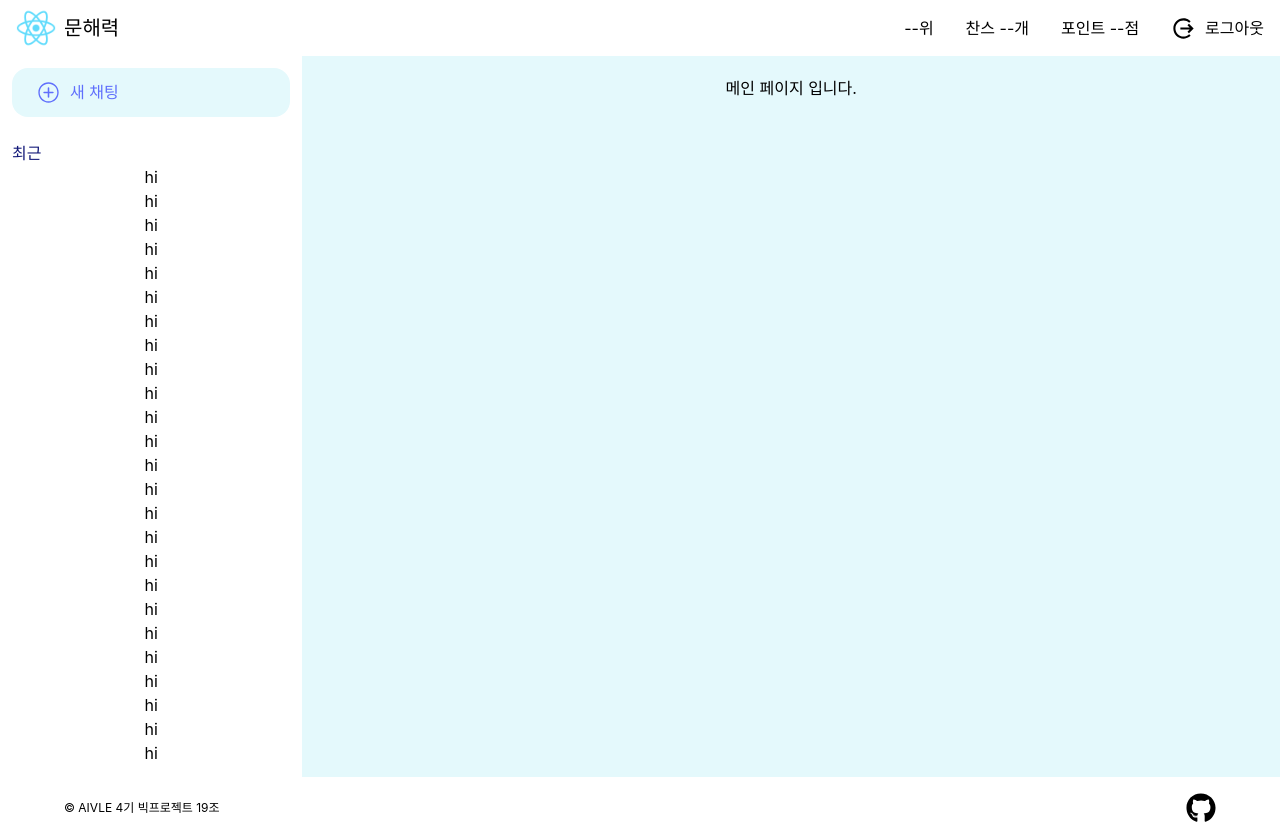
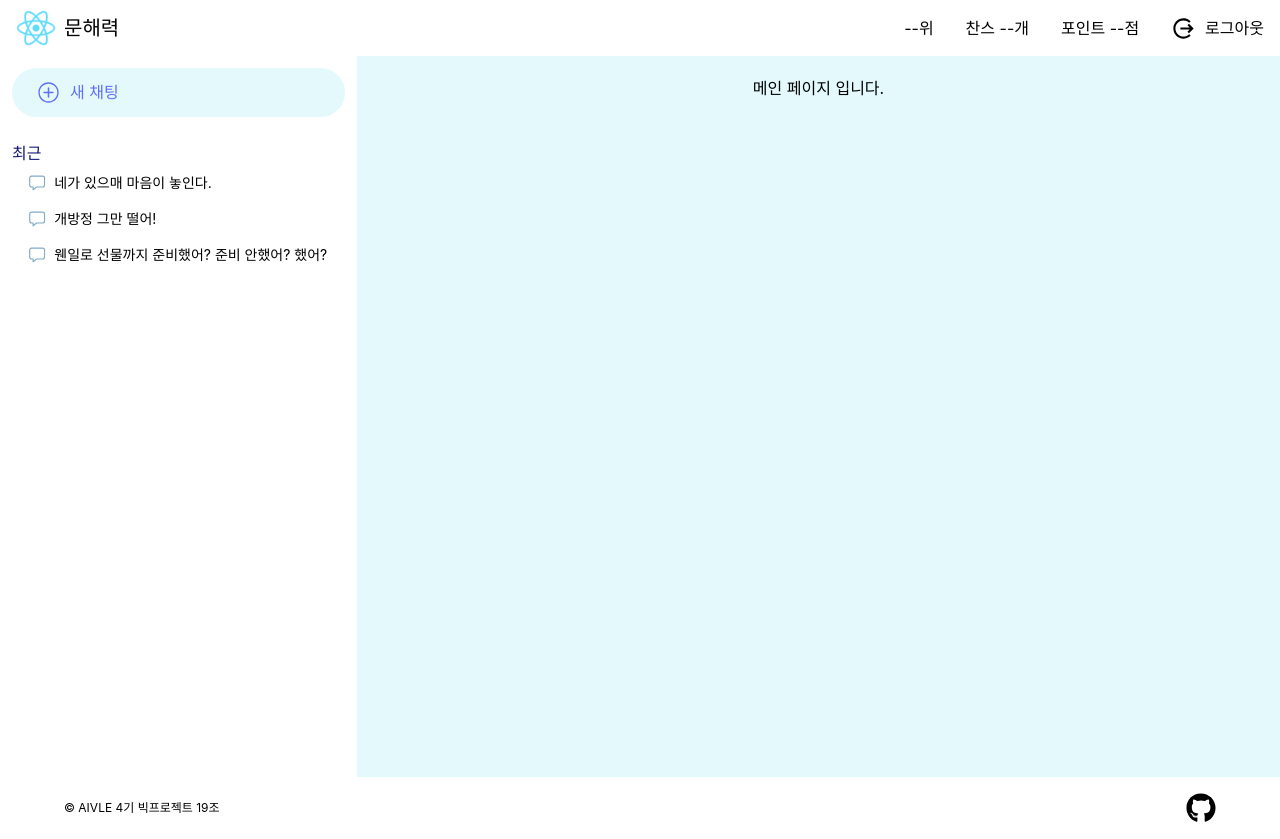
Before and after one commit to yewon-saurus/Aivle_BigProjectFE_19, a React (Create React App) app: page / in a window 1280 px wide. Built offline with nearby package versions, Linux system fonts and the light colour scheme; some icons are missing.

Commit message:
Update History: HistoriItem 컴포넌트 분리, 더미데이터 테스트

```diff
--- /dev/null
+++ b/src/components/HistoryItem.jsx
@@ -0,0 +1,12 @@
+import { IoChatboxOutline } from "react-icons/io5";
+
+const HistoryItem = ({data}) => {
+    return (
+        <div className="flex gap-2 text-left truncate mx-3 px-4 py-2 hover:bg-[var(--color-primary-300)] rounded-full">
+            <IoChatboxOutline style={{width: '20px', height: 'auto',}} color="var(--color-primary-600)" />
+            <span className="text-sm truncate w-full">{data.sentence}</span>
+        </div>
+    );
+}
+
+export default HistoryItem;
--- a/src/components/NewChatAndHistory.jsx
+++ b/src/components/NewChatAndHistory.jsx
@@ -1,32 +1,37 @@
-import style from "./style.css";
-import React, {useEffect, useRef, useState} from "react";
+import React, {useState} from "react";
+import HistoryItem from "./HistoryItem";
 
 import { IoIosAddCircleOutline } from "react-icons/io";
 
 const tempHistory = [
     {
+        "history_id": 1,
         "solved_day": "2023-12-19 10:21:56",
         "word": "있으매",
         "sentence": "네가 있으매 마음이 놓인다.",
     },
     {
+        "history_id": 2,
         "solved_day": "2023-12-19 11:45:12",
         "word": "개방정",
         "sentence": "개방정 그만 떨어!",
     },
     {
+        "history_id": 3,
         "solved_day": "2023-12-20 17:40:59",
         "word": "웬일",
-        "sentence": "웬일로 선물까지 준비했어?",
+        "sentence": "웬일로 선물까지 준비했어? 준비 안했어? 했어?",
     },
 ];
 
 const NewChatAndHistory = () => {
+    const [history, setHistory] = useState(tempHistory); // 개발 중 임시 데이터로 초기화
+
     return (
         <div className="my-3">
             <div className="px-3">
                 {/* new chat */}
-                <button className="bg-[var(--color-primary-200)] hover:bg-[var(--color-primary-300)] w-full rounded-2xl mt-6 lg:my-0 px-6 py-3">
+                <button className="bg-[var(--color-primary-200)] hover:bg-[var(--color-primary-300)] w-full rounded-full mt-6 lg:my-0 px-6 py-3">
                     <div className="flex text-left text-[var(--color-info-500)]">
                         <IoIosAddCircleOutline size={25} />
                         <span>&nbsp;&nbsp;새 채팅</span>
@@ -39,33 +44,11 @@ const NewChatAndHistory = () => {
                     최근
                 </div>
                 <div className="history">
-                    <div>hi</div>
-                    <div>hi</div>
-                    <div>hi</div>
-                    <div>hi</div>
-                    <div>hi</div>
-                    <div>hi</div>
-                    <div>hi</div>
-                    <div>hi</div>
-                    <div>hi</div>
-                    <div>hi</div>
-                    <div>hi</div>
-                    <div>hi</div>
-                    <div>hi</div>
-                    <div>hi</div>
-                    <div>hi</div>
-                    <div>hi</div>
-                    <div>hi</div>
-                    <div>hi</div>
-                    <div>hi</div>
-                    <div>hi</div>
-                    <div>hi</div>
-                    <div>hi</div>
-                    <div>hi</div>
-                    <div>hi</div>
-                    <div>hi</div>
-                    <div>hi</div>
-                    <div>hell</div>
+                    {
+                        history.map((ele) =>
+                            <HistoryItem data={ele} />
+                        )
+                    }
                 </div>
             </div>
         </div>
--- a/src/components/index.jsx
+++ b/src/components/index.jsx
@@ -2,6 +2,7 @@ import Footer from "./Footer";
 import Header from "./Header";
 import PrivateRoute from "./PrivateRoute";
 import Sidebar from "./Sidebar";
-import NewChatAndHistory from "./NewChatAndHistory"
+import NewChatAndHistory from "./NewChatAndHistory";
+import HistoryItem from "./HistoryItem";
 
-export { Footer, Header, PrivateRoute, Sidebar, NewChatAndHistory };
+export { Footer, Header, PrivateRoute, Sidebar, NewChatAndHistory, HistoryItem };
```
